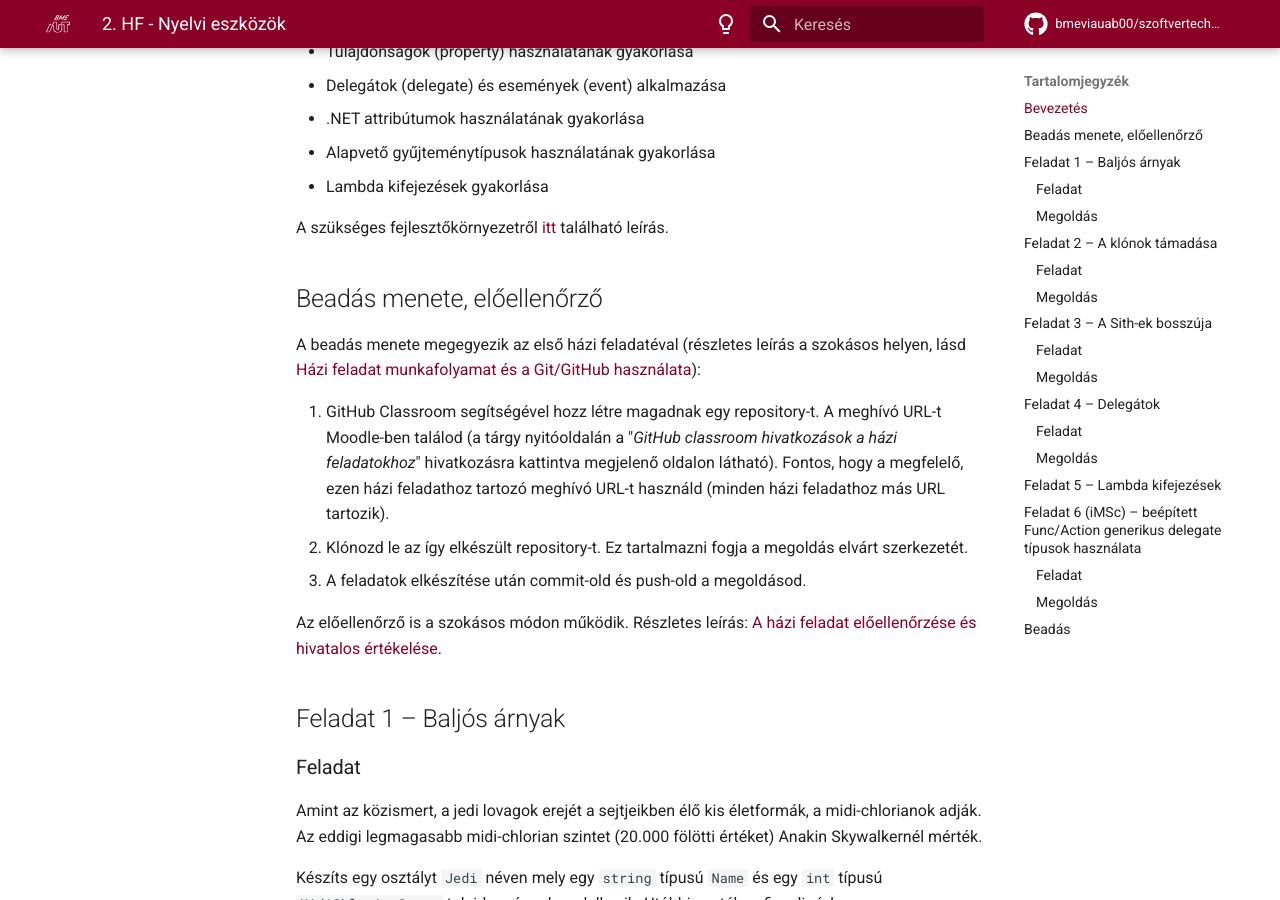
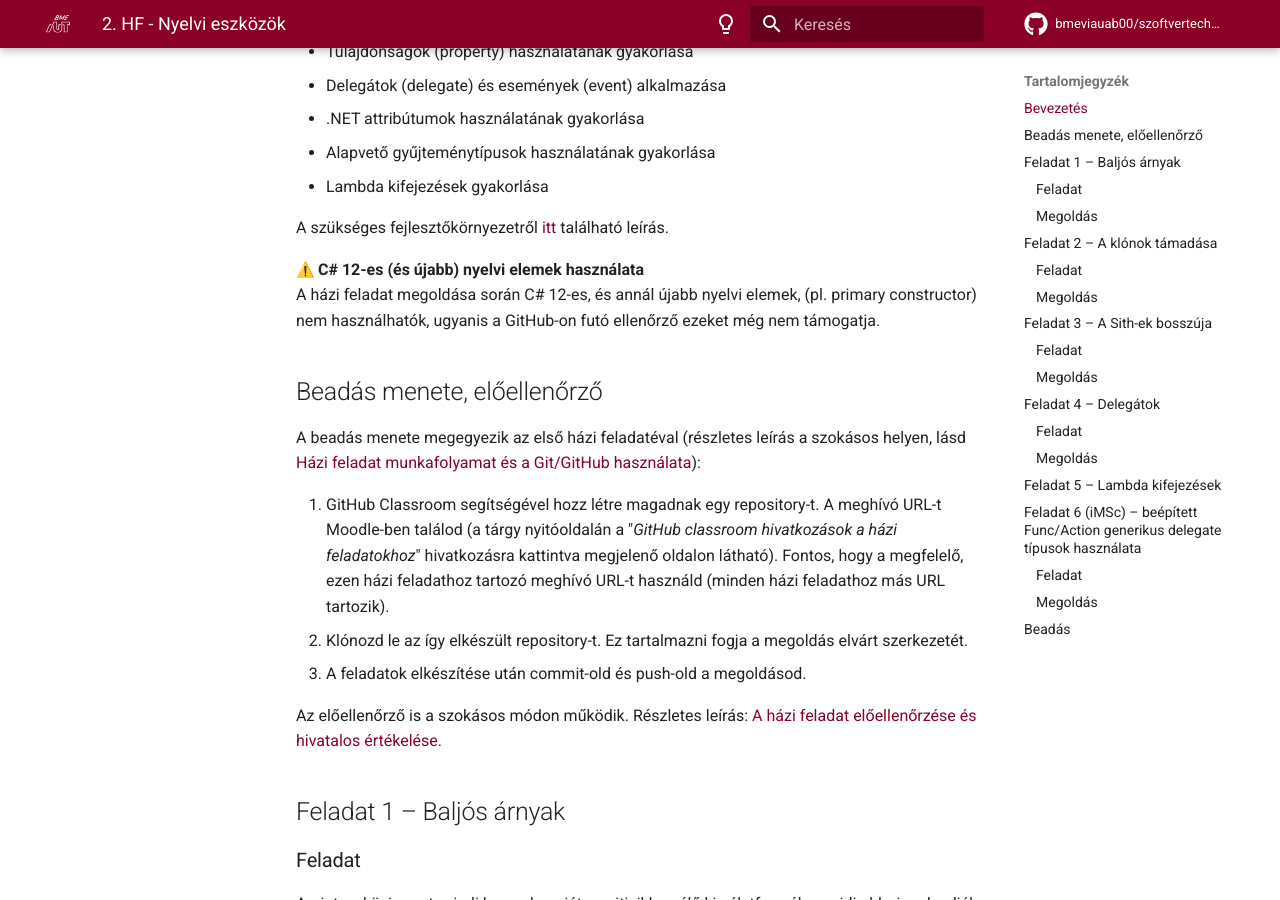
Before and after one commit to bmeviauab00/szoftvertechnikak, an MkDocs documentation site: the page built from docs/hazi/2-nyelvi-eszkozok/index.md, in a window 1280 px wide and 900 px high, scrolled down 441 px. Built offline with MkDocs 1.6.1 and Material for MkDocs 9.7.7, drawn with Linux system fonts in a browser that asks for light colours; emoji names are drawn with the system emoji font; comment, search, counter and statistics services are not loaded; the version menu is left out.

Commit message:
C#12 elemek tiltása háziban

```diff
--- a/docs/hazi/1-model-es-kod-kapcsolata/index.md
+++ b/docs/hazi/1-model-es-kod-kapcsolata/index.md
@@ -20,6 +20,9 @@ Az önálló gyakorlat célja:
 - Az interfész és az absztrakt ősosztály alkalmazástechnikájának gyakorlása
 
 A szükséges fejlesztőkörnyezetről [itt](../fejlesztokornyezet/index.md) található leírás.
+
+:warning: __C# 12-es (és újabb) nyelvi elemek használata__
+    A házi feladat megoldása során C# 12-es, és annál újabb nyelvi elemek, (pl. primary constructor) nem használhatók, ugyanis a GitHub-on futó ellenőrző ezeket még nem támogatja.
 
 ## A kiindulási keret letöltése, az elkészült megoldás feltöltése
 
--- a/docs/hazi/2-nyelvi-eszkozok/index.md
+++ b/docs/hazi/2-nyelvi-eszkozok/index.md
@@ -19,6 +19,9 @@ Az önálló gyakorlat célja:
 - Lambda kifejezések gyakorlása
 
 A szükséges fejlesztőkörnyezetről [itt](../fejlesztokornyezet/index.md) található leírás.
+
+:warning: __C# 12-es (és újabb) nyelvi elemek használata__
+    A házi feladat megoldása során C# 12-es, és annál újabb nyelvi elemek, (pl. primary constructor) nem használhatók, ugyanis a GitHub-on futó ellenőrző ezeket még nem támogatja.
 
 ## Beadás menete, előellenőrző
 
```
Also changed, not shown: docs/labor/2-nyelvi-eszkozok/index_ger.md (+1 -1 lines).
